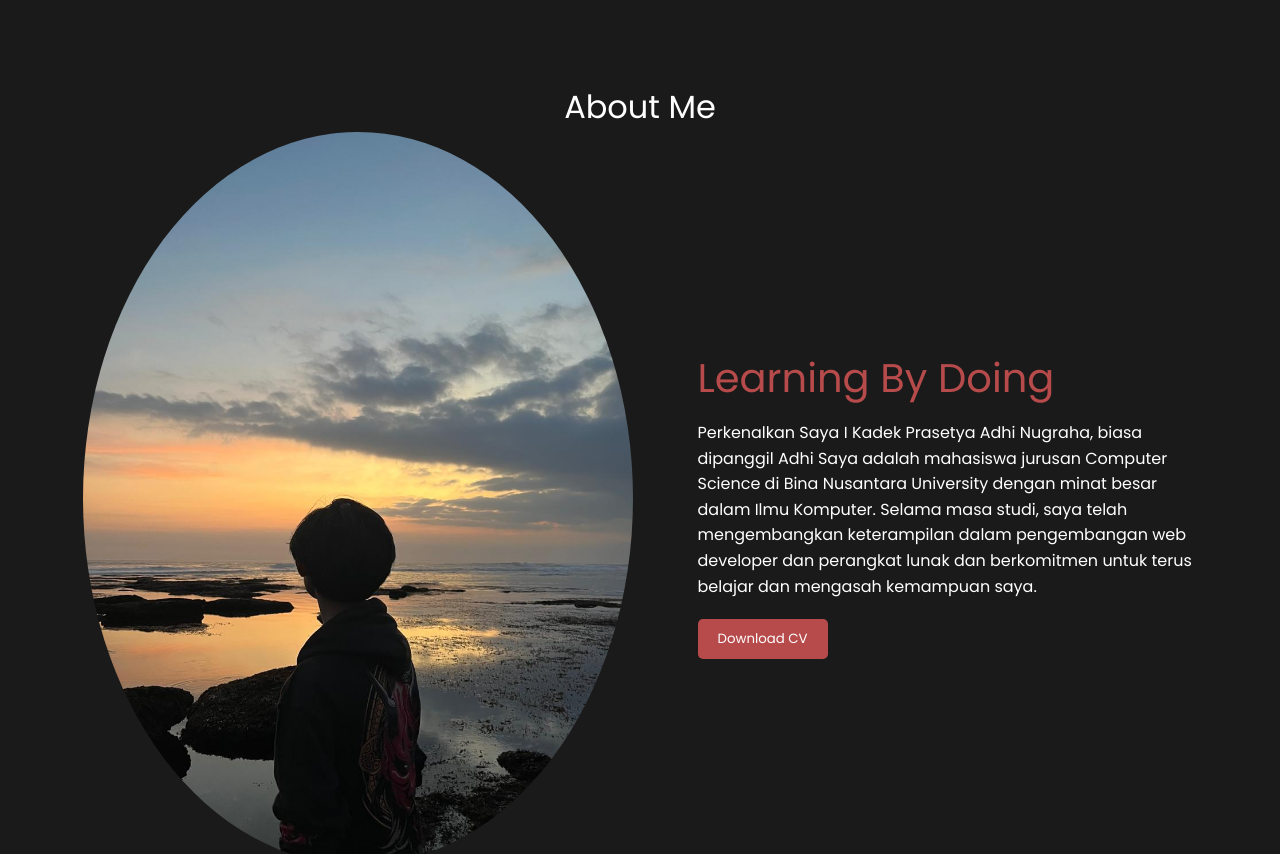
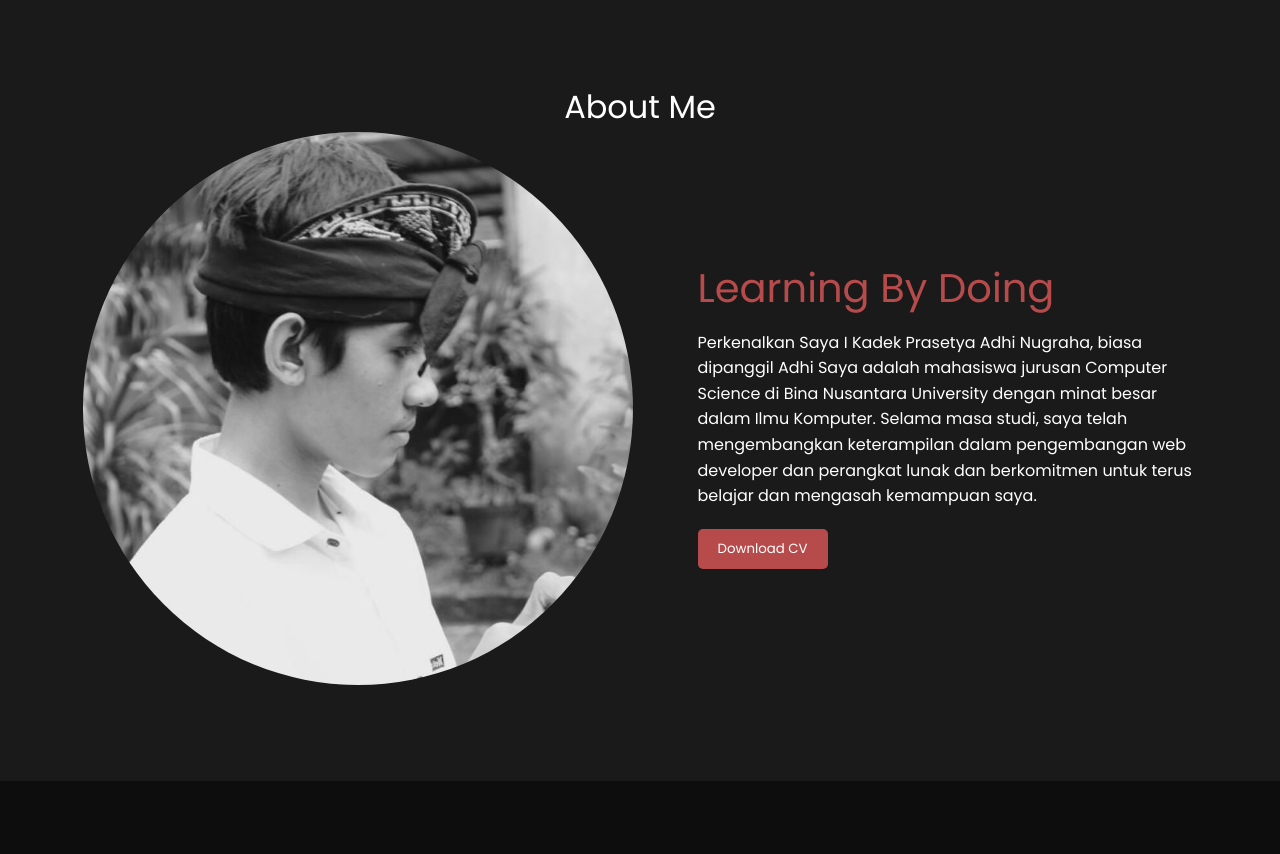
Before and after one commit to kadekadhi120/MY-Portfolio, a plain HTML site: page index.html in a window 1280 px wide. Shown: the part 860-1714 px from the top of the page. Drawn offline with nearby package versions, Linux system fonts and the light colour scheme.

Commit message:
add logo baru

```diff
--- a/index.html
+++ b/index.html
@@ -73,7 +73,7 @@
             <div class="title" data-aos="zoom-in" data-aos-duration="1000"><span>About Me</span></div>
             <div class="about-details">
                 <div class="left" data-aos="fade-right" data-aos-duration="1500">
-                    <img src="adhi.jpg" alt="Adhi">
+                    <img src="adhilogo.jpeg" alt="Adhi">
                 </div>
                 <div class="right" data-aos="fade-left" data-aos-duration="1500">
                     <div class="topic">Learning By Doing</div>
```
Also changed, not shown: adhilogo.jpeg (added).
